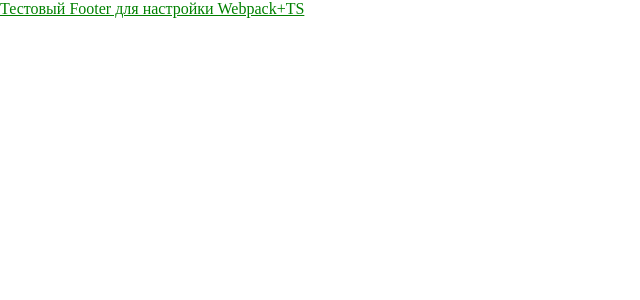
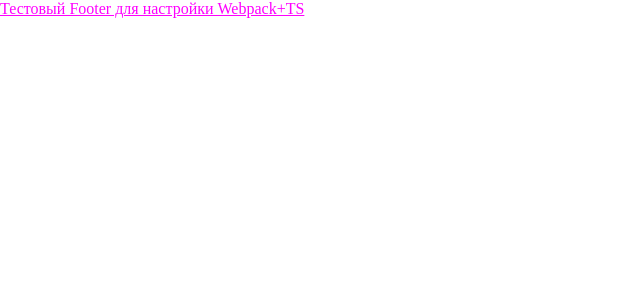
Before and after one commit to TechZaurus/HistoricalDates, a React app: page / in a window 1280 px wide. Shown: the top 300 px of the page, without its empty margins (0-640 px from the left). Built offline with nearby package versions, Linux system fonts and the light colour scheme.

Commit message:
003: Initial Project Setup: Added Sass. Basic configuration complete.

```diff
--- a/package.json
+++ b/package.json
@@ -6,7 +6,7 @@
     "build": "webpack",
     "lint": "ESLINT_USE_FLAT_CONFIG=false eslint . --ext .ts,.tsx --fix"
   },
-  "dependencies": { "@typescript-eslint/eslint-plugin": "^8.6.0", "@typescript-eslint/parser": "^8.6.0", "eslint": "^9.10.0", "eslint-config-prettier": "^9.1.0", "eslint-plugin-prettier": "^5.2.1", "eslint-plugin-react": "^7.36.1", "react": "^18.3.1", "react-dom": "^18.3.1" },
+  "dependencies": { "@typescript-eslint/eslint-plugin": "^8.6.0", "@typescript-eslint/parser": "^8.6.0", "eslint": "^9.10.0", "eslint-config-prettier": "^9.1.0", "eslint-plugin-prettier": "^5.2.1", "eslint-plugin-react": "^7.36.1", "node-sass": "^9.0.0", "react": "^18.3.1", "react-dom": "^18.3.1", "sass-loader": "^16.0.1" },
   "devDependencies": {
     "@types/copy-webpack-plugin": "^10.1.0",
     "@types/node": "^22.5.5",
--- a/src/components/Sample.css
+++ /dev/null
@@ -1,3 +0,0 @@
-a {
-  color: green;
-}
--- /dev/null
+++ b/src/components/Sample.module.scss
@@ -0,0 +1,7 @@
+.teststyle {
+  color: green;
+
+  &:hover {
+    color: magenta;
+  }
+}
--- a/src/components/Sample.tsx
+++ b/src/components/Sample.tsx
@@ -1,9 +1,11 @@
-import "./Sample.css";
+import { teststyle } from "./Sample.module.scss";
 
 export default function Sample() {
   return (
-    <footer color="red">
-      <a href="#">Тестовый Footer для настройки Webpack+TS</a>
+    <footer>
+      <a className={teststyle} href="#">
+        Тестовый Footer для настройки Webpack+TS
+      </a>
     </footer>
   );
 }
--- /dev/null
+++ b/src/typings.d.ts
@@ -0,0 +1 @@
+declare module "*.module.scss";
--- a/webpack.config.ts
+++ b/webpack.config.ts
@@ -13,8 +13,8 @@ const config: Configuration = {
         exclude: /node_modules/,
       },
       {
-        test: /\.css$/,
-        use: ["style-loader", "css-loader"],
+        test: /\.(scss|css)$/,
+        use: ["style-loader", "css-loader", "sass-loader"],
       },
     ],
   },
```
Also changed, not shown: 1 other file (tests, documents, lock files or other folders).
